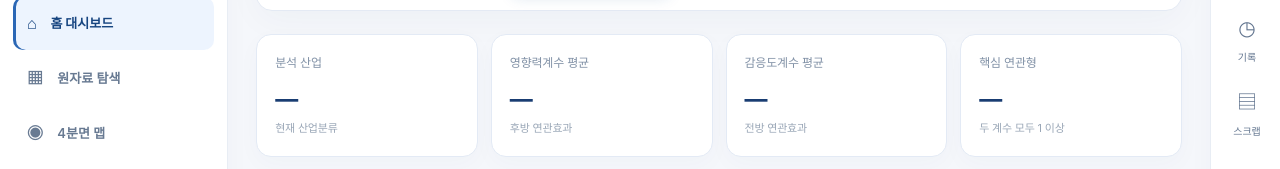
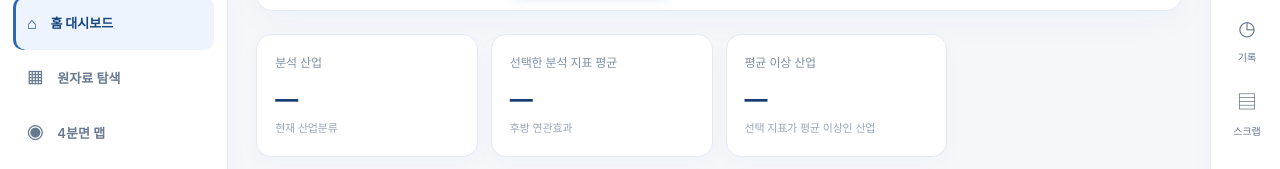
Before and after one commit to kangseongu-202511224/IO-Project-2026, a plain HTML site: page index.html in a window 1280 px wide. Shown: the part 164-333 px from the top of the page. Drawn offline with Linux system fonts and the light colour scheme.

Commit message:
Update index.html

```diff
--- a/index.html
+++ b/index.html
@@ -63,6 +63,7 @@
 <script defer src="./io-premium.js?v=2"></script>
 <script defer src="./industry-metrics.js?v=2"></script>
 <script defer src="./io-original-metrics.js?v=2"></script>
+<script defer src="./io-single-metric-ui.js?v=1"></script>
 <script defer src="./io-glossary.js?v=1"></script>
 </body>
 </html>
```
